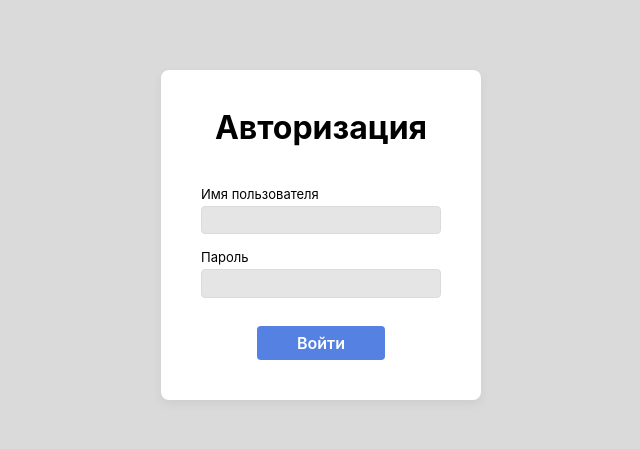
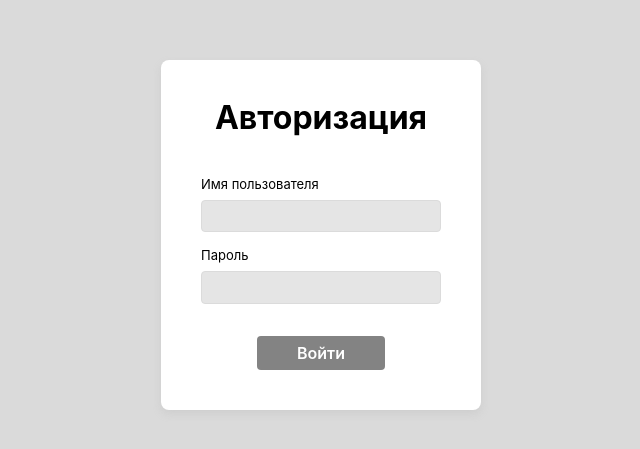
Before and after one commit to ivano-vvv/emphasoft-test-assignment, a React (Create React App) app: page / in a window 1280 px wide. Shown: the part 165-614 px from the top of the page, without its empty margins (319-959 px from the left). Built offline with nearby package versions, Linux system fonts and the light colour scheme.

Commit message:
login form updated
- validation added
- style updated

```diff
--- a/src/components/common/input.css
+++ b/src/components/common/input.css
@@ -1,7 +1,28 @@
 .input {
+  position: relative;
+}
+
+.input__field {
   background: #e5e5e5;
   border: 1px solid #dbdbdb;
   border-radius: 4px;
   box-sizing: border-box;
-  padding: 4px 8px;
+  padding: 6px 10px;
+  width: 100%;
 }
+
+.input__field:focus {
+  outline: none;
+  box-shadow: 0 0 6px 0 #dbdbdb;
+}
+
+.input__field_error {
+  box-shadow: 0 0 0 2px #a81c1c;
+}
+
+.input__error-label {
+  position: absolute;
+  right: 0;
+  top: -22px;
+  color: #a81c1c;
+}
--- a/src/components/common/input.jsx
+++ b/src/components/common/input.jsx
@@ -2,11 +2,25 @@ import React from "react";
 import "./input.css";
 
 export default function Input(props) {
+  const errorClass = (error, touched) => {
+    return error && touched ? "input__field_error" : "";
+  };
+
   return (
-    <input
-      {...props}
-      type={props.type || "text"}
-      className={"input " + props.className}
-    />
+    <div className={"input " + props.className}>
+      <input
+        {...props.input}
+        type={props.type || "text"}
+        className={
+          "input__field " +
+          " " +
+          errorClass(props.meta.error, props.meta.touched)
+        }
+        autoComplete="off"
+      />
+      {props.meta.touched && (
+        <span className="text2 input__error-label">{props.meta.error}</span>
+      )}
+    </div>
   );
 }
--- a/src/components/login-form.css
+++ b/src/components/login-form.css
@@ -5,7 +5,7 @@
 }
 
 .login-form__label {
-  margin-bottom: 4px;
+  margin-bottom: 8px;
 }
 
 .login-form__input {
@@ -13,7 +13,7 @@
 }
 
 .login-form__body {
-  margin-bottom: 28px;
+  margin-bottom: 32px;
 }
 
 .login-form__input-block {
--- a/src/components/login-form.jsx
+++ b/src/components/login-form.jsx
@@ -3,6 +3,7 @@ import { reduxForm, Field, Form } from "redux-form";
 import "./login-form.css";
 import Input from "./common/input";
 import Button from "./common/button";
+import required from "../validations/required";
 
 function LoginForm(props) {
   return (
@@ -20,6 +21,7 @@ function LoginForm(props) {
             name="username"
             component={Input}
             type="text"
+            validate={required}
           />
         </div>
         <div className="login-form__input-block">
@@ -31,10 +33,11 @@ function LoginForm(props) {
             name="password"
             component={Input}
             type="password"
+            validate={required}
           />
         </div>
       </div>
-      <Button type="submit" isFetching={false} >
+      <Button type="submit" isFetching={false} disabled={!props.valid}>
         Войти
       </Button>
     </Form>
--- /dev/null
+++ b/src/validations/required.js
@@ -0,0 +1,3 @@
+export default function required(value) {
+  return (!value || value.trim() === "") ? "Обязательно" : undefined;
+}
```
